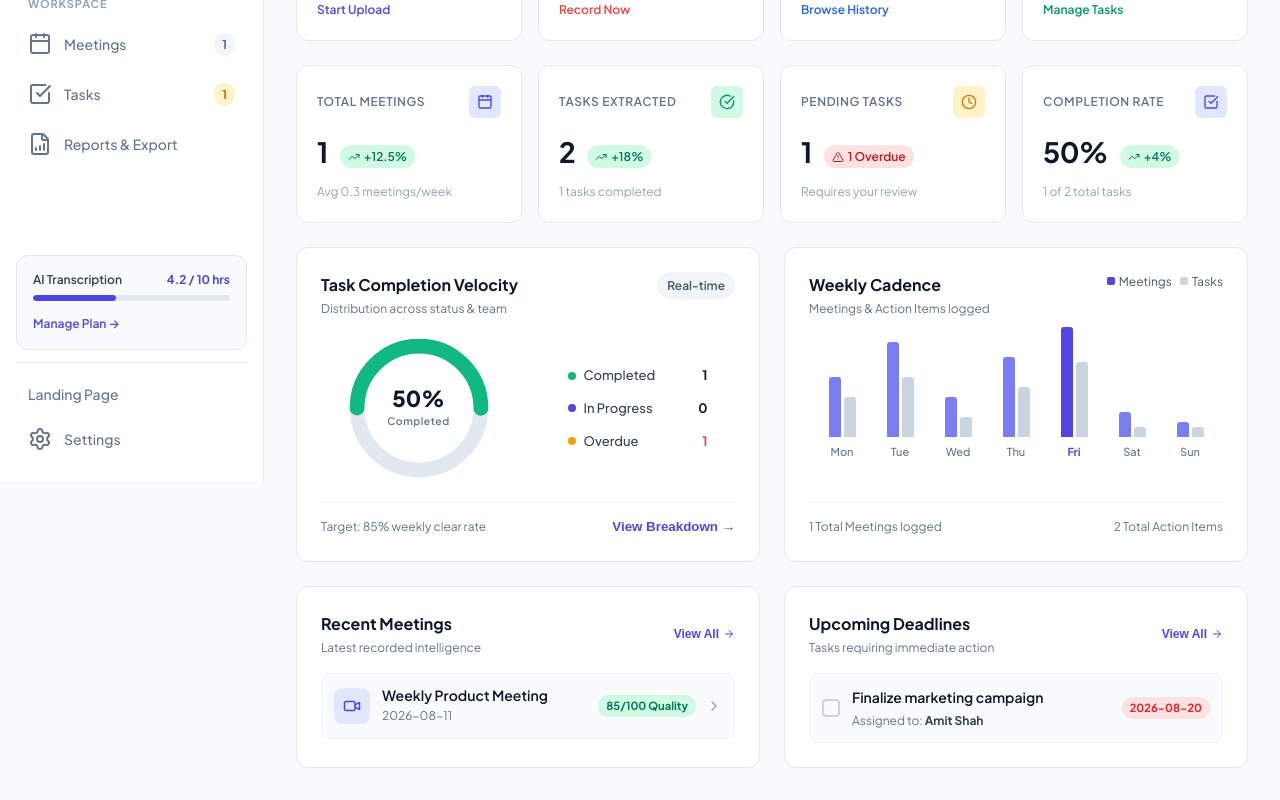
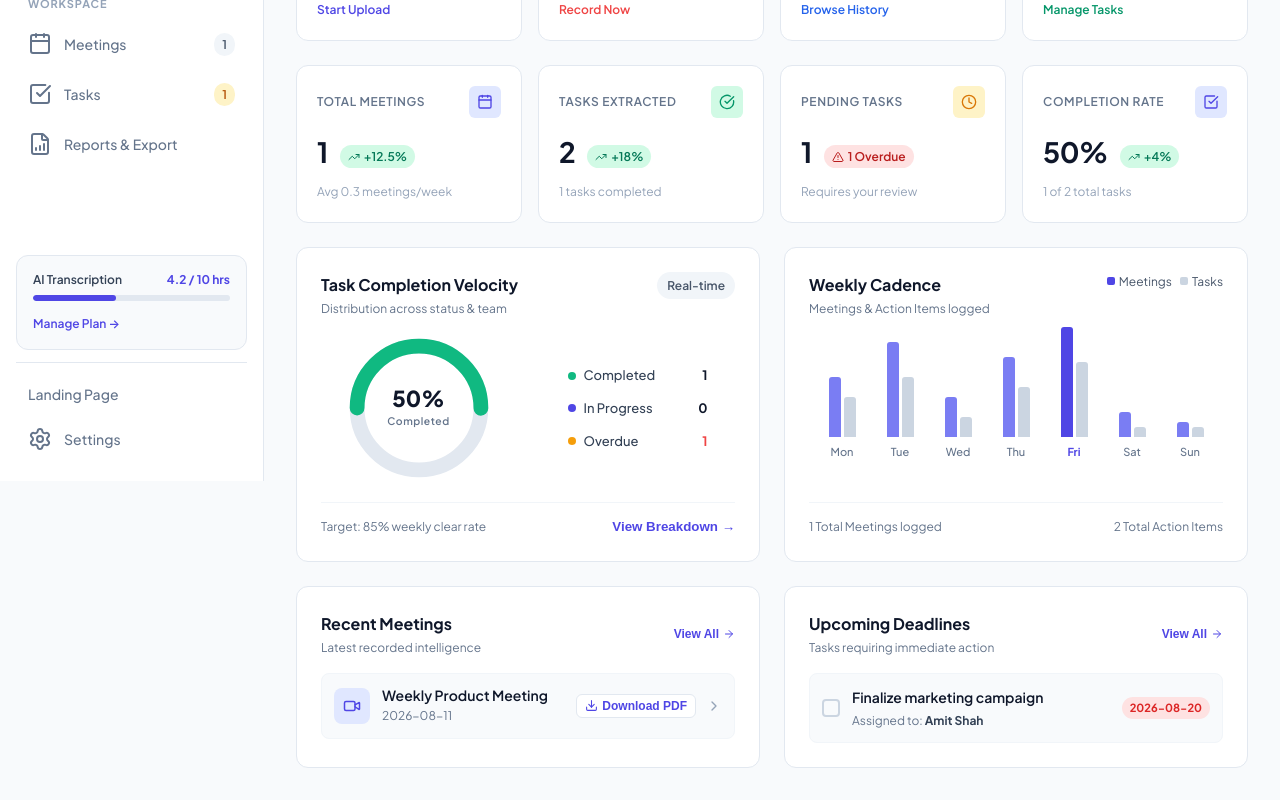
Before and after one commit to c-neel/MeetingLens, a React (Vite) app in the folder my-react-app/: page /dashboard in a window 1280 px wide. Shown: the part 319-1119 px from the top of the page. Built offline with nearby package versions, Linux system fonts and the light colour scheme; no server answers.

Commit message:
Update Meetings layout: max 6 per section, remove platform badges, add PDF download

```diff
--- a/my-react-app/src/pages/Dashboard.jsx
+++ b/my-react-app/src/pages/Dashboard.jsx
@@ -2,9 +2,10 @@ import React, { useState, useEffect } from 'react';
 import { useNavigate } from 'react-router-dom';
 import {
   Plus, Upload, Mic, Video, Calendar, CheckSquare, CheckCircle,
-  Clock, Zap, ArrowRight, TrendingUp, AlertTriangle, ChevronRight, FileText
+  Clock, Zap, ArrowRight, TrendingUp, AlertTriangle, ChevronRight, FileText, Download
 } from 'lucide-react';
 import { getMeetings, getActionItems } from '../services/api';
+import { exportAsPDF } from '../utils/exporter';
 
 export default function Dashboard() {
   const navigate = useNavigate();
@@ -534,9 +535,31 @@ export default function Dashboard() {
                 </div>
 
                 <div style={{ display: 'flex', alignItems: 'center', gap: '0.625rem' }}>
-                  <span style={{ fontSize: '0.7rem', fontWeight: 700, padding: '0.125rem 0.5rem', borderRadius: '9999px', backgroundColor: '#d1fae5', color: '#047857' }}>
-                    {meeting.quality_score || (90 + (index % 10))}/100 Quality
-                  </span>
+                  <button
+                    title="Download PDF"
+                    onClick={(e) => {
+                      e.stopPropagation();
+                      exportAsPDF(meeting);
+                    }}
+                    style={{
+                      display: 'inline-flex',
+                      alignItems: 'center',
+                      gap: '0.25rem',
+                      padding: '0.25rem 0.5rem',
+                      borderRadius: '0.375rem',
+                      backgroundColor: '#ffffff',
+                      border: '1px solid #e2e8f0',
+                      color: '#4f46e5',
+                      fontSize: '0.75rem',
+                      fontWeight: 600,
+                      cursor: 'pointer'
+                    }}
+                    onMouseOver={(e) => { e.currentTarget.style.backgroundColor = '#e0e7ff'; }}
+                    onMouseOut={(e) => { e.currentTarget.style.backgroundColor = '#ffffff'; }}
+                  >
+                    <Download style={{ width: '13px', height: '13px' }} />
+                    <span>Download PDF</span>
+                  </button>
                   <ChevronRight style={{ width: '16px', height: '16px', color: '#94a3b8' }} />
                 </div>
               </div>
--- a/my-react-app/src/pages/Meetings.jsx
+++ b/my-react-app/src/pages/Meetings.jsx
@@ -7,6 +7,7 @@ import {
   Video, FileText, CheckCircle2, AlertCircle, Eye, ShieldCheck, ChevronDown
 } from 'lucide-react';
 import { getMeetings } from '../services/api';
+import { exportAsPDF } from '../utils/exporter';
 
 export default function Meetings() {
   const navigate = useNavigate();
@@ -21,7 +22,7 @@ export default function Meetings() {
   const [selectedIds, setSelectedIds] = useState([]);
   const [showExportMenu, setShowExportMenu] = useState(false);
   const [currentPage, setCurrentPage] = useState(1);
-  const ITEMS_PER_PAGE = 8;
+  const ITEMS_PER_PAGE = 6;
 
   useEffect(() => {
     getMeetings().then(data => {
@@ -372,9 +373,9 @@ export default function Meetings() {
                     {/* Header Bar with Status, Type, and Pin */}
                     <div style={{ display: 'flex', justifyContent: 'space-between', alignItems: 'center', marginBottom: '0.875rem' }}>
                       <div style={{ display: 'flex', alignItems: 'center', gap: '0.5rem', flexWrap: 'wrap' }}>
-                        <span style={{ display: 'inline-flex', alignItems: 'center', gap: '0.375rem', padding: '0.125rem 0.625rem', borderRadius: '9999px', backgroundColor: index === 0 ? '#e0e7ff' : '#fee2e2', color: index === 0 ? '#4338ca' : '#dc2626', fontSize: '0.75rem', fontWeight: 700 }}>
+                        <span style={{ display: 'inline-flex', alignItems: 'center', gap: '0.375rem', padding: '0.125rem 0.625rem', borderRadius: '9999px', backgroundColor: index === 0 ? '#e0e7ff' : '#f1f5f9', color: index === 0 ? '#4338ca' : '#334155', fontSize: '0.75rem', fontWeight: 700 }}>
                           {meeting.source === 'voice' ? <Mic style={{ width: '13px', height: '13px' }} /> : <Video style={{ width: '13px', height: '13px' }} />}
-                          {meeting.source === 'voice' ? 'Live Audio Session' : 'Zoom Sync'}
+                          {meeting.source === 'voice' ? 'Live Audio' : 'Recorded Meeting'}
                         </span>
                         <span style={{ display: 'inline-flex', alignItems: 'center', gap: '0.25rem', padding: '0.125rem 0.5rem', borderRadius: '9999px', backgroundColor: '#f1f5f9', color: '#334155', fontSize: '0.6875rem', fontWeight: 600 }}>
                           <span style={{ width: '6px', height: '6px', borderRadius: '50%', backgroundColor: '#10b981' }} />
@@ -461,17 +462,12 @@ export default function Meetings() {
                     </button>
 
                     <button
-                      title="Download Notes"
-                      style={{ padding: '0.5rem', borderRadius: '0.5rem', backgroundColor: '#f8fafc', border: '1px solid #e2e8f0', color: '#64748b', cursor: 'pointer' }}
+                      title="Download PDF"
+                      onClick={(e) => { e.stopPropagation(); exportAsPDF(meeting); }}
+                      style={{ display: 'inline-flex', alignItems: 'center', gap: '0.375rem', padding: '0.5rem 0.875rem', borderRadius: '0.5rem', backgroundColor: '#ffffff', border: '1px solid #e2e8f0', color: '#4f46e5', fontWeight: 600, fontSize: '0.8125rem', cursor: 'pointer' }}
                     >
                       <Download style={{ width: '16px', height: '16px' }} />
-                    </button>
-
-                    <button
-                      title="Share"
-                      style={{ padding: '0.5rem', borderRadius: '0.5rem', backgroundColor: '#f8fafc', border: '1px solid #e2e8f0', color: '#64748b', cursor: 'pointer' }}
-                    >
-                      <Share2 style={{ width: '16px', height: '16px' }} />
+                      <span>Download PDF</span>
                     </button>
                   </div>
 
@@ -565,6 +561,7 @@ export default function Meetings() {
                           onChange={(e) => toggleSelectMeeting(e, meeting.id)}
                           style={{ borderRadius: '0.25rem', cursor: 'pointer' }}
                         />
+                        {isVoice && (
                           <span style={{
                             display: 'inline-flex',
                             alignItems: 'center',
@@ -573,12 +570,13 @@ export default function Meetings() {
                             borderRadius: '9999px',
                             fontSize: '0.7rem',
                             fontWeight: 700,
-                          backgroundColor: isVoice ? '#fee2e2' : '#e0e7ff',
-                          color: isVoice ? '#dc2626' : '#4f46e5'
+                            backgroundColor: '#fee2e2',
+                            color: '#dc2626'
                           }}>
-                          {isVoice ? <Mic style={{ width: '12px', height: '12px' }} /> : <Video style={{ width: '12px', height: '12px' }} />}
-                          {isVoice ? 'Live Voice' : 'Google Meet'}
+                            <Mic style={{ width: '12px', height: '12px' }} />
+                            Live Voice
                           </span>
+                        )}
                         <span style={{ display: 'inline-flex', alignItems: 'center', gap: '0.25rem', fontSize: '0.6875rem', fontWeight: 600, color: '#059669' }}>
                           <span style={{ width: '6px', height: '6px', borderRadius: '50%', backgroundColor: '#10b981' }} />
                           Completed
@@ -639,11 +637,31 @@ export default function Meetings() {
                     <span style={{ display: 'flex', alignItems: 'center', gap: '0.25rem' }}>
                       View Details <ArrowRight style={{ width: '14px', height: '14px' }} />
                     </span>
-                    {meeting.quality_score && (
-                      <span style={{ color: '#059669', backgroundColor: '#d1fae5', padding: '0.1rem 0.4rem', borderRadius: '9999px', fontSize: '0.6875rem' }}>
-                        {meeting.quality_score}/100 Quality
-                      </span>
-                    )}
+                    <button
+                      title="Download PDF"
+                      onClick={(e) => {
+                        e.stopPropagation();
+                        exportAsPDF(meeting);
+                      }}
+                      style={{
+                        display: 'inline-flex',
+                        alignItems: 'center',
+                        gap: '0.25rem',
+                        padding: '0.25rem 0.5rem',
+                        borderRadius: '0.375rem',
+                        backgroundColor: '#ffffff',
+                        border: '1px solid #e2e8f0',
+                        color: '#4f46e5',
+                        fontSize: '0.75rem',
+                        fontWeight: 600,
+                        cursor: 'pointer'
+                      }}
+                      onMouseOver={(e) => { e.currentTarget.style.backgroundColor = '#e0e7ff'; }}
+                      onMouseOut={(e) => { e.currentTarget.style.backgroundColor = '#ffffff'; }}
+                    >
+                      <Download style={{ width: '13px', height: '13px' }} />
+                      <span>Download PDF</span>
+                    </button>
                   </div>
                 </div>
               );
```
Lines whose indentation alone changed are shown as unchanged.
